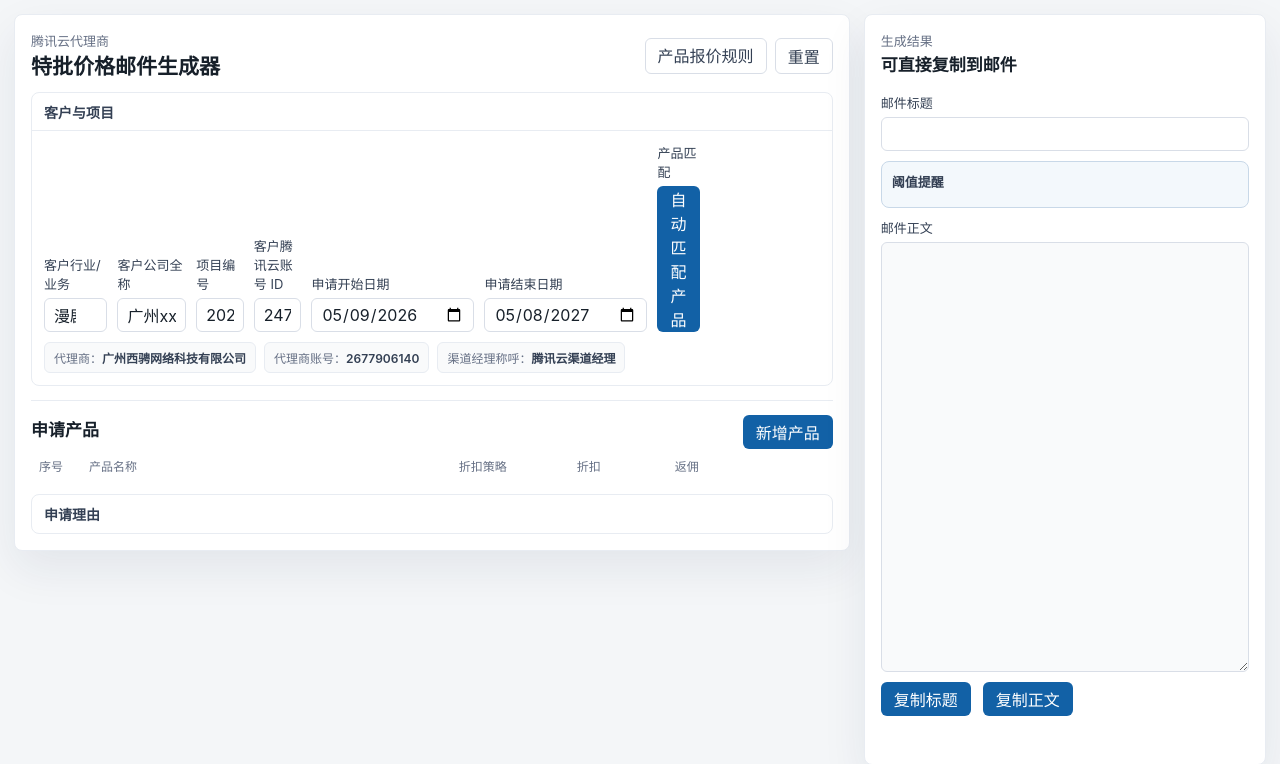
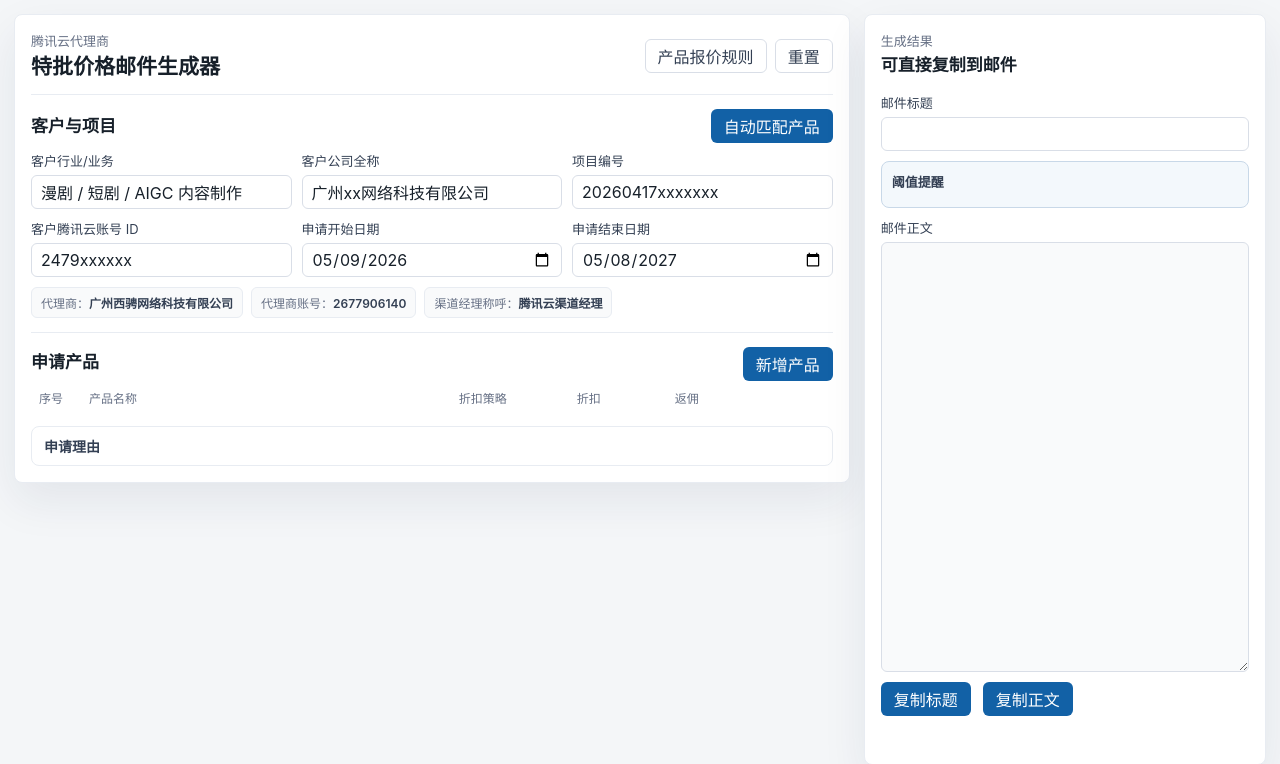
Before and after one commit to changzainb/postemailagent, a Flask app: page / in a window 1280 px wide. Shown: the top 764 px of the page. Run offline with Flask 3, Linux system fonts and the light colour scheme; data that the repository does not hold is empty.

Commit message:
ui: 客户与项目改为常驻段落，修复 compact-grid 列错位

```diff
--- a/server/static/styles.css
+++ b/server/static/styles.css
@@ -114,6 +114,23 @@ h2 {
 .compact-grid {
   grid-template-columns: 1.2fr 1.3fr 0.9fr 0.9fr 1.2fr 0.9fr 0.8fr 0.8fr 0.9fr auto;
   align-items: end;
+}
+
+.customer-grid {
+  grid-template-columns: repeat(3, minmax(0, 1fr));
+  align-items: end;
+}
+
+.header-actions {
+  display: flex;
+  align-items: center;
+  gap: 8px;
+}
+
+.header-actions .ghost-button {
+  display: inline-flex;
+  align-items: center;
+  text-decoration: none;
 }
 
 label,
@@ -423,7 +440,8 @@ textarea[readonly] {
     position: static;
   }
 
-  .compact-grid {
+  .compact-grid,
+  .customer-grid {
     grid-template-columns: repeat(2, minmax(0, 1fr));
   }
 }
@@ -446,7 +464,8 @@ textarea[readonly] {
     flex-direction: column;
   }
 
-  .compact-grid {
+  .compact-grid,
+  .customer-grid {
     grid-template-columns: 1fr;
   }
 
--- a/server/templates/index.html
+++ b/server/templates/index.html
@@ -15,15 +15,18 @@
             <p class="eyebrow">腾讯云代理商</p>
             <h1>特批价格邮件生成器</h1>
           </div>
-          <div style="display:flex;gap:8px;">
-            <a class="ghost-button" href="/admin" style="line-height:34px;text-decoration:none;">产品报价规则</a>
+          <div class="header-actions">
+            <a class="ghost-button" href="/admin">产品报价规则</a>
             <button class="ghost-button" id="resetButton" type="button">重置</button>
           </div>
         </header>
 
-        <details class="compact-section" open>
-          <summary>客户与项目</summary>
-          <div class="field-grid compact-grid">
+        <section class="section-block customer-section">
+          <div class="section-heading">
+            <h2>客户与项目</h2>
+            <button class="primary-button" id="matchProductsButton" type="button">自动匹配产品</button>
+          </div>
+          <div class="field-grid customer-grid">
             <label>
               <span>客户行业/业务</span>
               <input id="industryInput" list="industryOptions" value="漫剧 / 短剧 / AIGC 内容制作" placeholder="例如：漫剧、短剧、游戏、社交、SaaS">
@@ -51,10 +54,6 @@
               <span>申请结束日期</span>
               <input id="endDate" type="date">
             </label>
-            <label class="button-field">
-              <span>产品匹配</span>
-              <button class="primary-button" id="matchProductsButton" type="button">自动匹配产品</button>
-            </label>
           </div>
           <div class="fixed-info" aria-label="固定申请信息">
             <span>代理商：<strong id="agentNameText">广州西骋网络科技有限公司</strong></span>
@@ -64,7 +63,7 @@
           <input id="agentName" type="hidden" value="广州西骋网络科技有限公司">
           <input id="agentAccount" type="hidden" value="2677906140">
           <input id="managerTitle" type="hidden" value="腾讯云渠道经理">
-        </details>
+        </section>
 
         <section class="section-block">
           <div class="section-heading">
```
